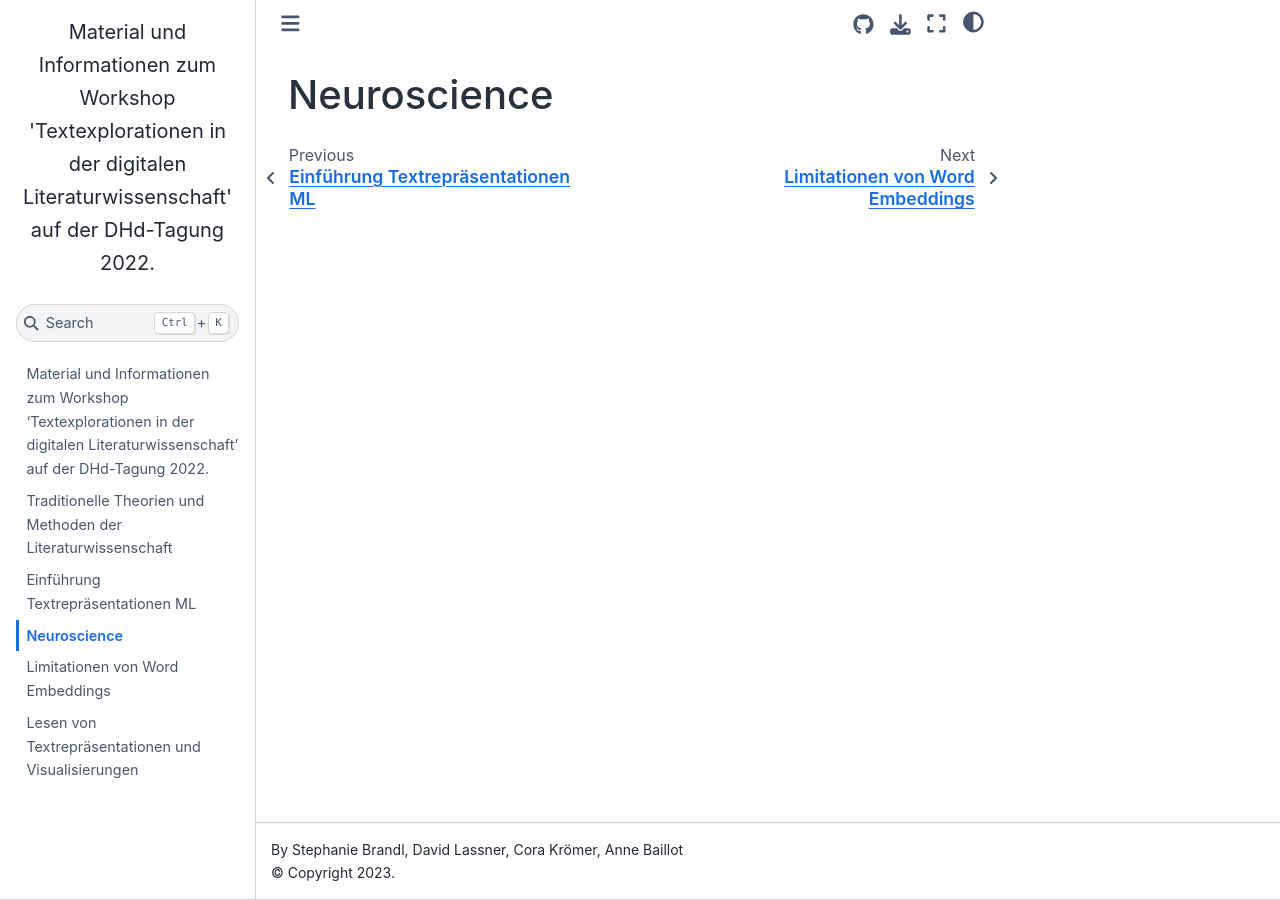
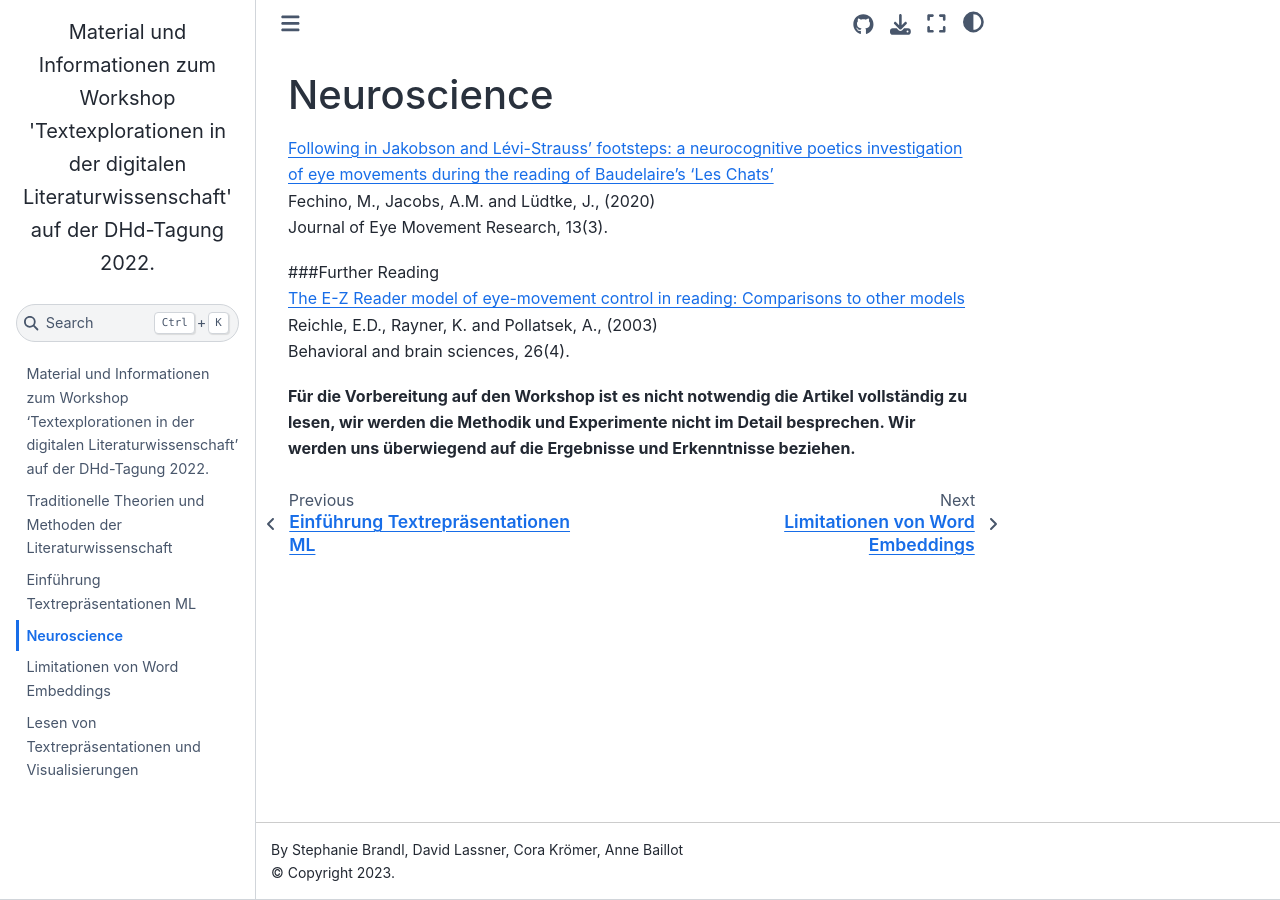
Before and after one commit to millawell/textexplorationen-in-der-digitalen-literaturwissenschaft, a Jupyter Book: the page built from neuroscience.md, in a window 1280 px wide. Built offline with Jupyter Book 1.0.4 settings and Sphinx 7.4.7 and the Sphinx Book theme 1.1.4, drawn with Linux system fonts in a browser that asks for light colours.

Commit message:
added references

```diff
--- a/neuroscience.md
+++ b/neuroscience.md
@@ -1 +1,15 @@
 # Neuroscience
+[Following in Jakobson and Lévi-Strauss’ footsteps: a neurocognitive poetics investigation
+of eye movements during the reading of Baudelaire’s ‘Les Chats’](https://www.ncbi.nlm.nih.gov/pmc/articles/PMC7889052/pdf/jemr-13-03-d.pdf)
+Fechino, M., Jacobs, A.M. and Lüdtke, J., (2020)
+Journal of Eye Movement Research, 13(3).
+
+
+
+###Further Reading
+[The E-Z Reader model of eye-movement control in reading: Comparisons to other models](https://www.cambridge.org/core/journals/behavioral-and-brain-sciences/article/ez-reader-model-of-eyemovement-control-in-reading-comparisons-to-other-models/9CCC693C5CF244309325FC744BB04BA1)
+Reichle, E.D., Rayner, K. and Pollatsek, A., (2003)
+Behavioral and brain sciences, 26(4).
+
+
+**Für die Vorbereitung auf den Workshop ist es nicht notwendig die Artikel vollständig zu lesen, wir werden die Methodik und Experimente nicht im Detail besprechen. Wir werden uns überwiegend auf die Ergebnisse und Erkenntnisse beziehen.**
```
